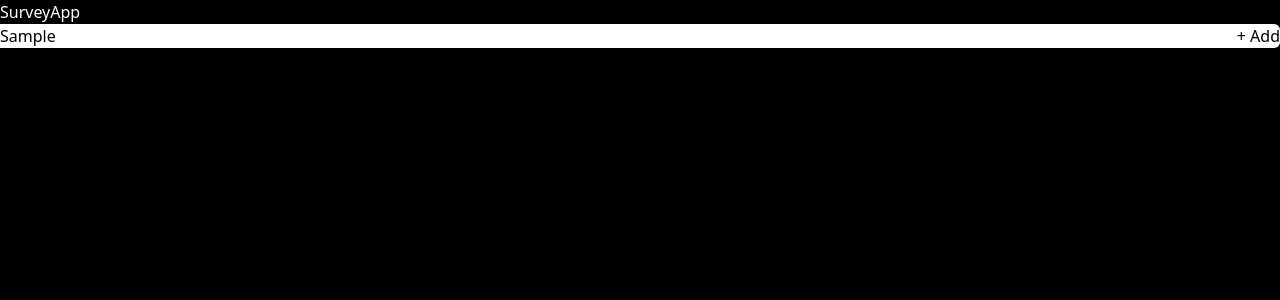
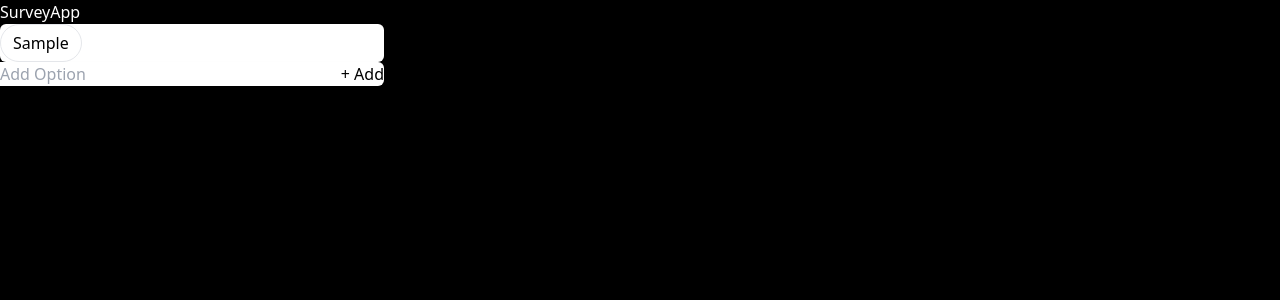
Before and after one commit to oussamaettaoui/Application-De-Sondage-Interactif, a React (Vite) app: page /CreateSurvey in a window 1280 px wide. Both pictures are taken after typing "Sample" into the empty fields and a click on the button "+ Add". Shown: the top 300 px of the page. Built offline with nearby package versions, Linux system fonts and the light colour scheme.

Commit message:
InputBox-V2

```diff
--- a/package.json
+++ b/package.json
@@ -10,6 +10,7 @@
     "preview": "vite preview"
   },
   "dependencies": {
+    "@fortawesome/fontawesome-svg-core": "^6.5.2",
     "react": "^18.2.0",
     "react-dom": "^18.2.0"
   },
--- a/src/components/Home/CreateSurvey.jsx
+++ b/src/components/Home/CreateSurvey.jsx
@@ -5,17 +5,17 @@ function CreateSurvey() {
   const [option,setOption] = useState('')
   const [options,setOptions] = useState([])
   const addOption = ()=>{
-    const option = {
+    const optionObj = {
       id : Date.now(),
-      option : option,
+      option : option.trim(),
       count : 0
     }
-    options.push(option)
+    options.push(optionObj)
     setOption('')
   }
   return (
     <div>
-      <InputBox option={option} setOption={setOption} options={options}/>
+      <InputBox option={option} addOption={addOption} setOption={setOption} options={options}/>
     </div>
   )
 }
--- a/src/components/components/InputBox.jsx
+++ b/src/components/components/InputBox.jsx
@@ -1,12 +1,22 @@
-import React from 'react'
+import React, { useState } from 'react'
 
 function InputBox(props) {
-    const {option,setOption,addOption} = props
+    const {option,options,setOption,addOption} = props
+    const [isEnabled,setIsEnabled] = useState(false)
   return (
-    <div className='w-full h-screen bg-[#eef1f8] grid place-items-center'>
-        <div className='card FlexBetween'>
-            <input type="text" placeholder='Add Option' value={option} onChange={e=>setOption(e.target.value.trimStart())}/>
-            <button className='' onClick={addOption}>+ Add</button>
+    <div className='w-full pt-3 h-screen bg-[#eef1f8] flex gap-5 items-center flex-col'>
+        <div className=' card  w-96 h-max py-3 px-5   text-sm'>
+            {options.map((option,i)=>{
+                return (
+                    <div key={i} className='option'>
+                        {option.option}
+                    </div>
+                )
+            })}
+        </div>
+        <div className='card h-max  FlexBetween px-4 py-2'>
+            <input className='bg-transparent outline-none px-2 py-1 text-sm flex-1 caret-green-600' type="text" placeholder='Add Option' value={option} onChange={e=>setOption(e.target.value.trimStart())}/>
+            <button className='text-sm text-green-600 disabled:text-gray-300 disabled:cursor-not-allowed' onClick={addOption}>+ Add</button>
         </div>
     </div>
   )
--- a/src/index.css
+++ b/src/index.css
@@ -29,5 +29,11 @@ body{
   @apply hover:-translate-y-1 hover:scale-110
 }
 .card{
-  @apply bg-white text-black shadow-md rounded-md
+  @apply w-96 bg-white text-black shadow-md rounded-md
 }
+.option{
+  @apply w-fit border py-1.5 px-3 rounded-full
+}
+.closeIcon{
+
+}
```
Also changed, not shown: 2 other files (tests, documents, lock files or other folders).
